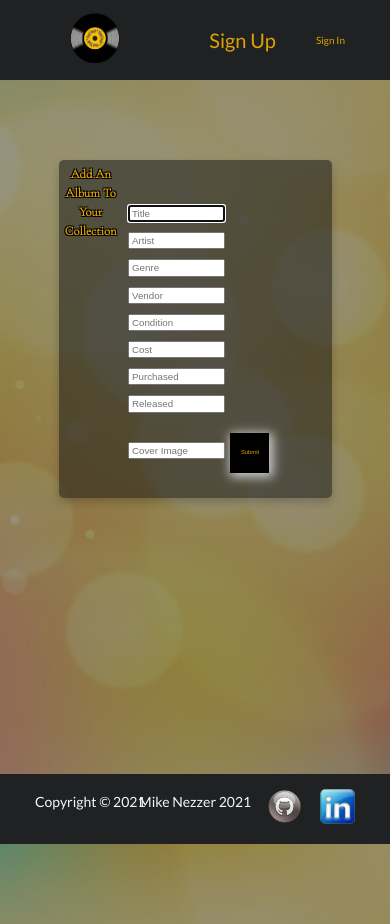
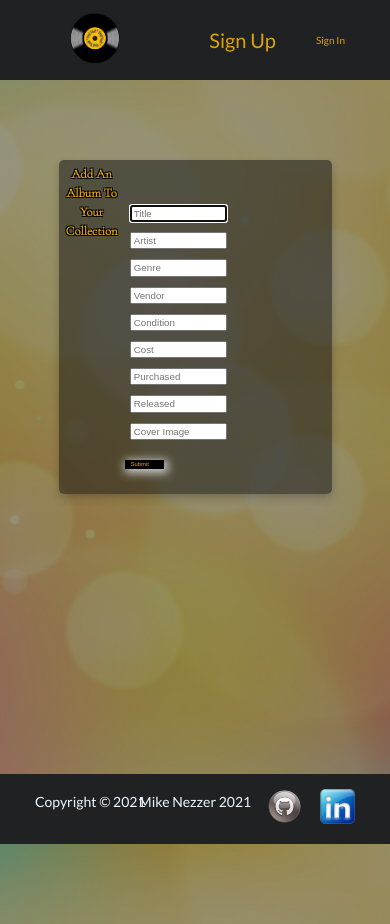
Before and after one commit to mnezz1131/Vinyl-Vault, a React (Create React App) app in the folder client/: page /add-album in a window 390 px wide. Built offline with nearby package versions, Linux system fonts and the light colour scheme; no server answers; a web font is replaced by a local one.

Commit message:
responsive text detail  album

```diff
--- a/client/src/screens/AlbumCreate/AlbumCreate.css
+++ b/client/src/screens/AlbumCreate/AlbumCreate.css
@@ -52,9 +52,9 @@
 }
 
 .ablum-create-submit-button {
+  display: flex;
   font-size: 1.5vw;
   font-family: Arial, Helvetica, sans-serif;
-  height: 40px;
   width: 10vw;
   margin-top: 40px;
   background-color: black;
--- a/client/src/screens/AlbumDetail/AlbumDetail.css
+++ b/client/src/screens/AlbumDetail/AlbumDetail.css
@@ -55,23 +55,22 @@
   padding: 20px;
   margin-right: 10px;
 }
-.button-container{
+.button-container {
   margin: 0 auto;
 }
-.album-detail-edit-button{
-  font-size: 25px;
-  height: 50px;
+.album-detail-edit-button {
+  font-size: 1.5vw;
+  height: 3.5vh;
   margin-top: 40px;
   background-color: black;
-width:10vw;
+  width: 10vw;
   border: none;
   box-shadow: 2px 2px 10px 2px #cecece;
   cursor: pointer;
   margin: 0 auto;
-
 }
 
-.album-detail-href{
+.album-detail-href {
   color: #dfa300;
 }
 .album-detail-edit-button {
@@ -106,5 +105,4 @@ width:10vw;
     margin: 0px 10px 0 10px;
     width: 100%;
   }
-
 }
```
